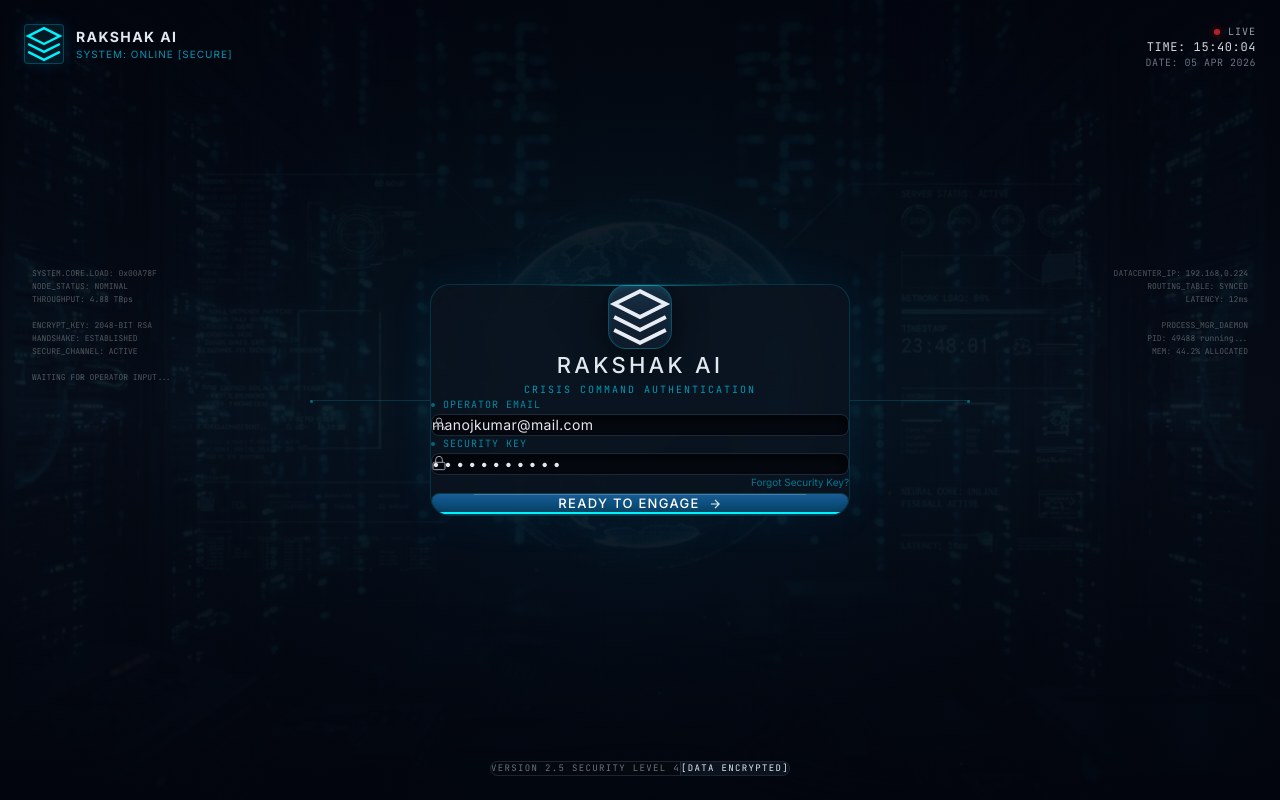
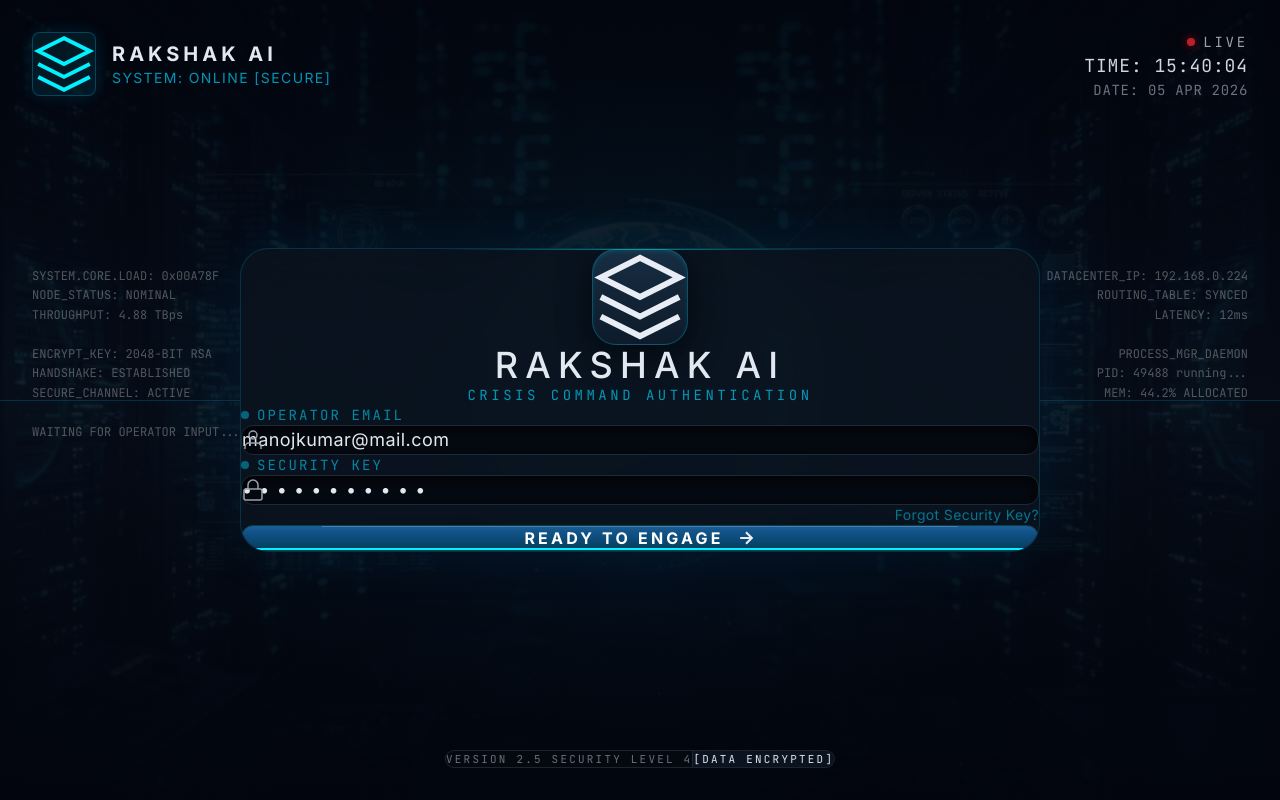
Before and after one commit to Manoj-Kumar-V-008/RAKSHAK-AI, a React (Vite) app in the folder frontend/: page / in a window 1280 px wide. Built offline with nearby package versions, Linux system fonts and the light colour scheme; no server answers.

Commit message:
Frontend v2

```diff
--- a/frontend/src/components/LoginStep.jsx
+++ b/frontend/src/components/LoginStep.jsx
@@ -60,7 +60,7 @@ export default function LoginStep({ onLogin }) {
       <div className="absolute inset-0 bg-[radial-gradient(ellipse_at_center,rgba(0,180,255,0.05)_0%,transparent_60%)] z-0 pointer-events-none" />
 
       {/* Decorative side HUD text */}
-      <div className="absolute left-8 top-1/3 opacity-30 text-[8px] font-mono leading-relaxed max-w-[200px] pointer-events-none z-0">
+      <div className="absolute left-8 top-1/3 opacity-30 text-[8px] md:text-[10px] lg:text-xs font-mono leading-relaxed max-w-[200px] lg:max-w-[300px] pointer-events-none z-0">
         <p>SYSTEM.CORE.LOAD: 0x00A78F</p>
         <p>NODE_STATUS: NOMINAL</p>
         <p>THROUGHPUT: 4.88 TBps</p>
@@ -72,7 +72,7 @@ export default function LoginStep({ onLogin }) {
         <p>WAITING FOR OPERATOR INPUT...</p>
       </div>
 
-      <div className="absolute right-8 top-1/3 opacity-30 text-[8px] font-mono leading-relaxed max-w-[200px] pointer-events-none text-right z-0">
+      <div className="absolute right-8 top-1/3 opacity-30 text-[8px] md:text-[10px] lg:text-xs font-mono leading-relaxed max-w-[200px] lg:max-w-[300px] pointer-events-none text-right z-0">
         <p>DATACENTER_IP: 192.168.0.224</p>
         <p>ROUTING_TABLE: SYNCED</p>
         <p>LATENCY: 12ms</p>
@@ -83,8 +83,8 @@ export default function LoginStep({ onLogin }) {
       </div>
 
       {/* Top Left Status */}
-      <div className="absolute top-6 left-6 z-10 flex items-center gap-3">
-        <div className="w-10 h-10 border border-cyan-500/30 bg-cyan-950/40 rounded flex items-center justify-center p-2 shadow-[0_0_15px_rgba(0,180,255,0.15)]">
+      <div className="absolute top-6 left-6 md:top-8 md:left-8 z-10 flex items-center gap-4">
+        <div className="w-10 h-10 md:w-14 md:h-14 lg:w-16 lg:h-16 border border-cyan-500/30 bg-cyan-950/40 rounded-lg flex items-center justify-center p-2 lg:p-3 shadow-[0_0_15px_rgba(0,180,255,0.15)]">
           <svg viewBox="0 0 24 24" fill="none" stroke="var(--command-teal)" strokeWidth="1.5">
             <path d="M12 2L2 7l10 5 10-5-10-5z" />
             <path d="M2 17l10 5 10-5" />
@@ -92,19 +92,19 @@ export default function LoginStep({ onLogin }) {
           </svg>
         </div>
         <div>
-          <h2 className="text-sm font-bold tracking-widest text-[#e2e8f0]">RAKSHAK AI</h2>
-          <p className="text-[10px] tracking-widest text-cyan-500/80 mt-0.5 uppercase">System: ONLINE [Secure]</p>
+          <h2 className="text-sm md:text-lg lg:text-xl font-bold tracking-[0.2em] text-[#e2e8f0]">RAKSHAK AI</h2>
+          <p className="text-[10px] md:text-xs lg:text-sm tracking-widest text-cyan-500/80 mt-1 uppercase">System: ONLINE [Secure]</p>
         </div>
       </div>
 
       {/* Top Right Clock */}
-      <div className="absolute top-6 right-6 z-10 text-right font-mono flex flex-col items-end">
-        <div className="flex items-center gap-2 mb-1">
-          <div className="w-1.5 h-1.5 rounded-full bg-red-500 animate-pulse shadow-[0_0_8px_rgba(255,0,0,0.8)]" />
-          <span className="text-[10px] tracking-widest text-gray-400">LIVE</span>
+      <div className="absolute top-6 right-6 md:top-8 md:right-8 z-10 text-right font-mono flex flex-col items-end">
+        <div className="flex items-center gap-2 mb-2">
+          <div className="w-1.5 h-1.5 md:w-2 md:h-2 rounded-full bg-red-500 animate-pulse shadow-[0_0_8px_rgba(255,0,0,0.8)]" />
+          <span className="text-[10px] md:text-sm tracking-[0.2em] text-gray-400">LIVE</span>
         </div>
-        <p className="text-xs tracking-wider text-gray-300">TIME: {timeStr}</p>
-        <p className="text-[10px] tracking-wider text-gray-500 mt-1 uppercase">DATE: {dateStr}</p>
+        <p className="text-xs md:text-base lg:text-lg tracking-wider text-gray-300">TIME: {timeStr}</p>
+        <p className="text-[10px] md:text-xs lg:text-sm tracking-wider text-gray-500 mt-1 uppercase">DATE: {dateStr}</p>
       </div>
 
       {/* Center Auth Card */}
@@ -113,22 +113,22 @@ export default function LoginStep({ onLogin }) {
           initial={{ y: 20, opacity: 0 }}
           animate={{ y: 0, opacity: 1 }}
           transition={{ delay: 0.2, duration: 0.6 }}
-          className="auth-card relative p-1 rounded-[24px]"
+          className="auth-card relative p-1 rounded-[32px] w-[90%] max-w-[500px] md:max-w-[650px] lg:max-w-[800px] 2xl:max-w-[950px]"
         >
           {/* Connecting lines deco to the globe */}
-          <div className="absolute top-1/2 left-0 -translate-x-[60px] md:-translate-x-[120px] w-[60px] md:w-[120px] h-[1px] bg-cyan-500/20" />
-          <div className="absolute top-1/2 right-0 translate-x-[60px] md:translate-x-[120px] w-[60px] md:w-[120px] h-[1px] bg-cyan-500/20" />
-          <div className="absolute top-1/2 left-0 -translate-x-[120px] w-[3px] h-[3px] rounded-full bg-cyan-500/50 hidden md:block" />
-          <div className="absolute top-1/2 right-0 translate-x-[120px] w-[3px] h-[3px] rounded-full bg-cyan-500/50 hidden md:block" />
+          <div className="absolute top-1/2 left-0 -translate-x-[60px] md:-translate-x-[150px] lg:-translate-x-[250px] w-[60px] md:w-[150px] lg:w-[250px] h-[1px] bg-cyan-500/20" />
+          <div className="absolute top-1/2 right-0 translate-x-[60px] md:translate-x-[150px] lg:translate-x-[250px] w-[60px] md:w-[150px] lg:w-[250px] h-[1px] bg-cyan-500/20" />
+          <div className="absolute top-1/2 left-0 -translate-x-[150px] lg:-translate-x-[250px] w-[3px] h-[3px] rounded-full bg-cyan-500/50 hidden md:block" />
+          <div className="absolute top-1/2 right-0 translate-x-[150px] lg:translate-x-[250px] w-[3px] h-[3px] rounded-full bg-cyan-500/50 hidden md:block" />
 
           {/* Inner Card content */}
-          <div className="bg-[#0b131e]/80 backdrop-blur-xl rounded-[20px] border border-cyan-500/20 p-10 w-[420px] shadow-[0_0_50px_rgba(0,150,255,0.06)] relative overflow-hidden flex flex-col items-center">
+          <div className="bg-[#0b131e]/80 backdrop-blur-xl rounded-[28px] border border-cyan-500/20 px-8 py-10 md:px-14 md:py-16 lg:px-20 lg:py-20 shadow-[0_0_60px_rgba(0,150,255,0.08)] relative overflow-hidden flex flex-col items-center">
 
             {/* Top Shine */}
             <div className="absolute top-0 left-1/4 right-1/4 h-[1px] bg-gradient-to-r from-transparent via-[#00f2ff]/50 to-transparent" />
 
             {/* Logo Logo */}
-            <div className="w-16 h-16 bg-gradient-to-b from-[#162e43] to-[#0d1b2a] border border-cyan-500/30 rounded-[18px] flex items-center justify-center p-3 mb-5 shadow-[0_8px_32px_rgba(0,0,0,0.6),inset_0_2px_4px_rgba(0,242,255,0.1)]">
+            <div className="w-16 h-16 md:w-20 md:h-20 lg:w-24 lg:h-24 bg-gradient-to-b from-[#162e43] to-[#0d1b2a] border border-cyan-500/30 rounded-[20px] md:rounded-[24px] flex items-center justify-center p-3 md:p-4 lg:p-5 mb-6 md:mb-8 shadow-[0_8px_32px_rgba(0,0,0,0.6),inset_0_2px_4px_rgba(0,242,255,0.1)]">
               <svg viewBox="0 0 24 24" fill="none" stroke="var(--text-primary)" strokeWidth="1.5">
                 <path d="M12 2L2 7l10 5 10-5-10-5z" />
                 <path d="M2 17l10 5 10-5" />
@@ -136,20 +136,20 @@ export default function LoginStep({ onLogin }) {
               </svg>
             </div>
 
-            <h1 className="text-[22px] font-medium tracking-[0.15em] text-[#e2e8f0] mb-2">RAKSHAK AI</h1>
-            <p className="text-[10px] tracking-[0.2em] font-mono text-cyan-500/80 mb-10 text-center uppercase">Crisis Command Authentication</p>
+            <h1 className="text-[22px] md:text-3xl lg:text-4xl font-medium tracking-[0.2em] text-[#e2e8f0] mb-2 md:mb-4">RAKSHAK AI</h1>
+            <p className="text-[10px] md:text-xs lg:text-sm tracking-[0.25em] font-mono text-cyan-500/80 mb-10 md:mb-14 text-center uppercase">Crisis Command Authentication</p>
 
-            <form onSubmit={handleSubmit} className="w-full space-y-6">
+            <form onSubmit={handleSubmit} className="w-full space-y-6 md:space-y-8">
 
               {/* Input Group 1 */}
               <div>
-                <label className="flex items-center gap-2 text-[10px] font-mono text-cyan-500/70 mb-2 uppercase tracking-widest pl-1">
-                  <span className="w-1 h-1 rounded-full bg-cyan-500/50" />
+                <label className="flex items-center gap-2 text-[10px] md:text-xs lg:text-sm font-mono text-cyan-500/70 mb-2 md:mb-3 uppercase tracking-[0.15em] pl-1">
+                  <span className="w-1.5 h-1.5 md:w-2 md:h-2 rounded-full bg-cyan-500/50" />
                   Operator Email
                 </label>
                 <div className="auth-input-wrapper relative">
-                  <div className="absolute inset-y-0 left-0 pl-4 flex items-center pointer-events-none">
-                    <svg width="16" height="16" viewBox="0 0 24 24" fill="none" stroke="currentColor" strokeWidth="1.5" className="text-gray-400">
+                  <div className="absolute inset-y-0 left-0 pl-5 flex items-center pointer-events-none">
+                    <svg width="18" height="18" viewBox="0 0 24 24" fill="none" stroke="currentColor" strokeWidth="1.5" className="text-gray-400 md:w-6 md:h-6">
                       <path d="M20 21v-2a4 4 0 0 0-4-4H8a4 4 0 0 0-4 4v2"></path>
                       <circle cx="12" cy="7" r="4"></circle>
                     </svg>
@@ -158,21 +158,21 @@ export default function LoginStep({ onLogin }) {
                     type="email"
                     value={email}
                     onChange={(e) => setEmail(e.target.value)}
-                    className="auth-input w-full bg-[#050911]/90 border border-[#1b2a3a] rounded-lg py-3.5 pl-12 pr-4 text-sm font-sans tracking-wide text-gray-200 outline-none focus:border-[#00f2ff]/50 transition-colors shadow-[inset_0_4px_16px_rgba(0,0,0,0.8)]"
+                    className="auth-input w-full bg-[#050911]/90 border border-[#1b2a3a] rounded-xl py-4 md:py-5 pl-14 md:pl-16 pr-4 text-sm md:text-base lg:text-lg font-sans tracking-wide text-gray-200 outline-none focus:border-[#00f2ff]/50 transition-colors shadow-[inset_0_4px_16px_rgba(0,0,0,0.8)]"
                     placeholder="operator@rakshak.ai"
                   />
                 </div>
               </div>
 
               {/* Input Group 2 */}
-              <div className="pt-1">
-                <label className="flex items-center gap-2 text-[10px] font-mono text-cyan-500/70 mb-2 uppercase tracking-widest pl-1">
-                  <span className="w-1 h-1 rounded-full bg-cyan-500/50" />
+              <div className="pt-1 md:pt-2">
+                <label className="flex items-center gap-2 text-[10px] md:text-xs lg:text-sm font-mono text-cyan-500/70 mb-2 md:mb-3 uppercase tracking-[0.15em] pl-1">
+                  <span className="w-1.5 h-1.5 md:w-2 md:h-2 rounded-full bg-cyan-500/50" />
                   Security Key
                 </label>
                 <div className="auth-input-wrapper relative">
-                  <div className="absolute inset-y-0 left-0 pl-4 flex items-center pointer-events-none">
-                    <svg width="16" height="16" viewBox="0 0 24 24" fill="none" stroke="currentColor" strokeWidth="1.5" className="text-gray-400">
+                  <div className="absolute inset-y-0 left-0 pl-5 flex items-center pointer-events-none">
+                    <svg width="18" height="18" viewBox="0 0 24 24" fill="none" stroke="currentColor" strokeWidth="1.5" className="text-gray-400 md:w-6 md:h-6">
                       <rect x="3" y="11" width="18" height="11" rx="2" ry="2"></rect>
                       <path d="M7 11V7a5 5 0 0 1 10 0v4"></path>
                     </svg>
@@ -181,38 +181,38 @@ export default function LoginStep({ onLogin }) {
                     type="password"
                     value={securityKey}
                     onChange={(e) => setSecurityKey(e.target.value)}
-                    className="auth-input w-full bg-[#050911]/90 border border-[#1b2a3a] rounded-lg py-3.5 pl-12 pr-4 text-sm tracking-[0.3em] text-gray-200 outline-none focus:border-[#00f2ff]/50 transition-colors shadow-[inset_0_4px_16px_rgba(0,0,0,0.8)]"
+                    className="auth-input w-full bg-[#050911]/90 border border-[#1b2a3a] rounded-xl py-4 md:py-5 pl-14 md:pl-16 pr-4 text-sm md:text-base lg:text-lg tracking-[0.4em] text-gray-200 outline-none focus:border-[#00f2ff]/50 transition-colors shadow-[inset_0_4px_16px_rgba(0,0,0,0.8)]"
                     placeholder="••••••••••"
                   />
                 </div>
-                <div className="flex justify-end mt-3">
-                  <a href="#" className="text-[10px] font-sans text-cyan-500/60 hover:text-cyan-400 transition-colors">Forgot Security Key?</a>
+                <div className="flex justify-end mt-3 md:mt-4">
+                  <a href="#" className="text-[10px] md:text-xs lg:text-sm font-sans text-cyan-500/60 hover:text-cyan-400 transition-colors tracking-wide">Forgot Security Key?</a>
                 </div>
               </div>
 
               {error && (
-                <div className="text-[11px] font-mono text-red-500 text-center bg-red-500/10 border border-red-500/20 py-2.5 rounded-lg font-medium tracking-wide">
+                <div className="text-[11px] md:text-sm font-mono text-red-500 text-center bg-red-500/10 border border-red-500/20 py-3 rounded-xl font-medium tracking-wide">
                   {error}
                 </div>
               )}
 
               {/* Submit Button */}
-              <div className="pt-4">
+              <div className="pt-4 md:pt-6">
                 <button
                   type="submit"
                   disabled={isSubmitting}
-                  className="auth-submit-btn w-full relative group overflow-hidden rounded-lg py-3.5 transition-all duration-200 active:scale-[0.98] border border-[#00f2ff]/20"
+                  className="auth-submit-btn w-full relative group overflow-hidden rounded-xl py-4 md:py-5 lg:py-6 transition-all duration-200 active:scale-[0.98] border border-[#00f2ff]/20"
                 >
                   <div className="absolute inset-0 bg-gradient-to-b from-[#1a5f97] via-[#0d4677] to-[#062444]" />
                   <div className="absolute bottom-0 left-0 right-0 h-[2px] bg-[#00f2ff] shadow-[0_0_15px_#00f2ff]" />
                   <div className="absolute top-0 left-[10%] right-[10%] h-[1px] bg-white/20" />
 
-                  <div className="relative flex items-center justify-center gap-2">
-                    <span className="text-[13px] font-medium tracking-[0.1em] text-white mt-px font-sans">
+                  <div className="relative flex items-center justify-center gap-3">
+                    <span className="text-[13px] md:text-sm lg:text-base font-bold tracking-[0.2em] text-white mt-px font-sans">
                       {isSubmitting ? 'AUTHENTICATING...' : 'READY TO ENGAGE'}
                     </span>
                     {!isSubmitting && (
-                      <svg width="14" height="14" viewBox="0 0 24 24" fill="none" stroke="currentColor" strokeWidth="2" className="text-white ml-2 opacity-90 group-hover:translate-x-1 transition-transform">
+                      <svg width="18" height="18" viewBox="0 0 24 24" fill="none" stroke="currentColor" strokeWidth="2.5" className="text-white ml-2 opacity-90 group-hover:translate-x-1 transition-transform md:w-5 md:h-5">
                         <path d="M5 12h14M12 5l7 7-7 7" />
                       </svg>
                     )}
@@ -226,12 +226,12 @@ export default function LoginStep({ onLogin }) {
       </div>
 
       {/* Bottom Status Panel */}
-      <div className="absolute bottom-6 left-1/2 -translate-x-1/2 z-10">
+      <div className="absolute bottom-8 left-1/2 -translate-x-1/2 z-10">
         <div className="flex border border-gray-700/50 rounded-full overflow-hidden bg-[#050a11]/80 backdrop-blur pb-px">
-          <div className="px-5 py-2 text-[9px] font-mono tracking-[0.15em] text-gray-500 uppercase">
+          <div className="px-6 py-2 md:py-3 text-[9px] md:text-[11px] font-mono tracking-[0.2em] text-gray-500 uppercase">
             VERSION 2.5 SECURITY LEVEL 4
           </div>
-          <div className="px-4 py-2 border-l border-gray-700/50 bg-[#1a2c42]/30 text-[9px] font-mono tracking-[0.15em] text-[#e2e8f0]">
+          <div className="px-5 py-2 md:py-3 border-l border-gray-700/50 bg-[#1a2c42]/30 text-[9px] md:text-[11px] font-mono tracking-[0.2em] text-[#e2e8f0]">
             [DATA ENCRYPTED]
           </div>
         </div>
```
Also changed, not shown: 1 other file (tests, documents, lock files or other folders).
